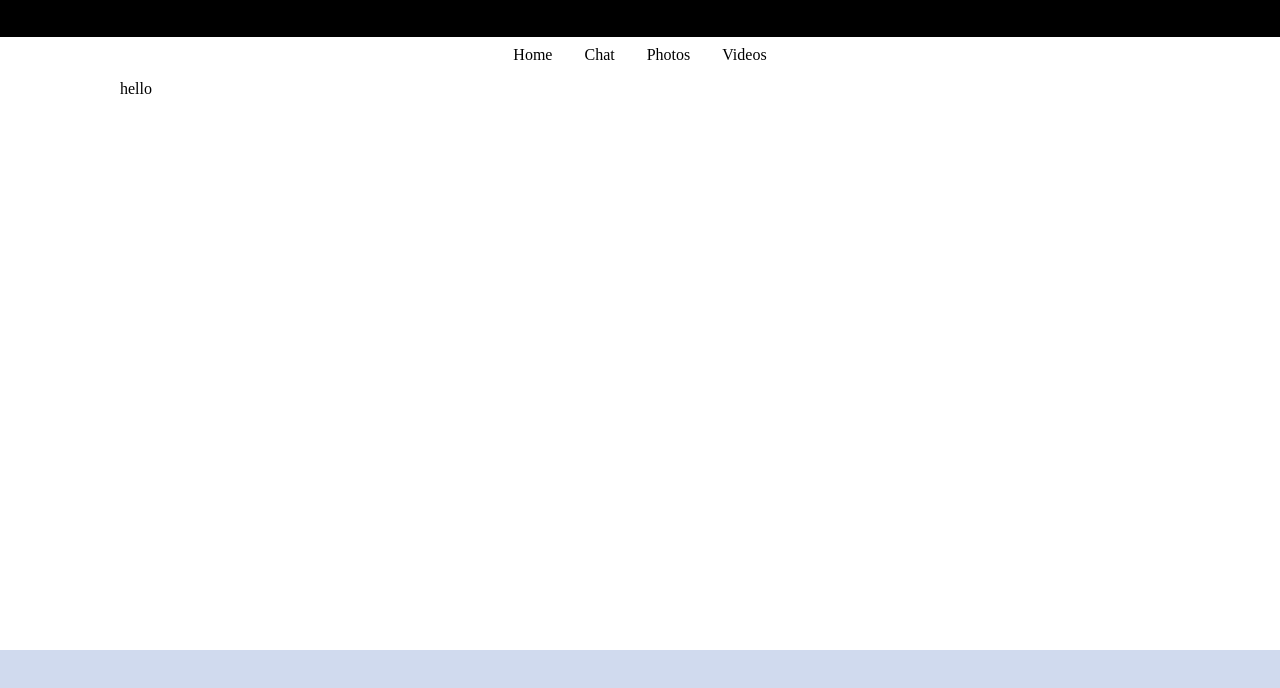
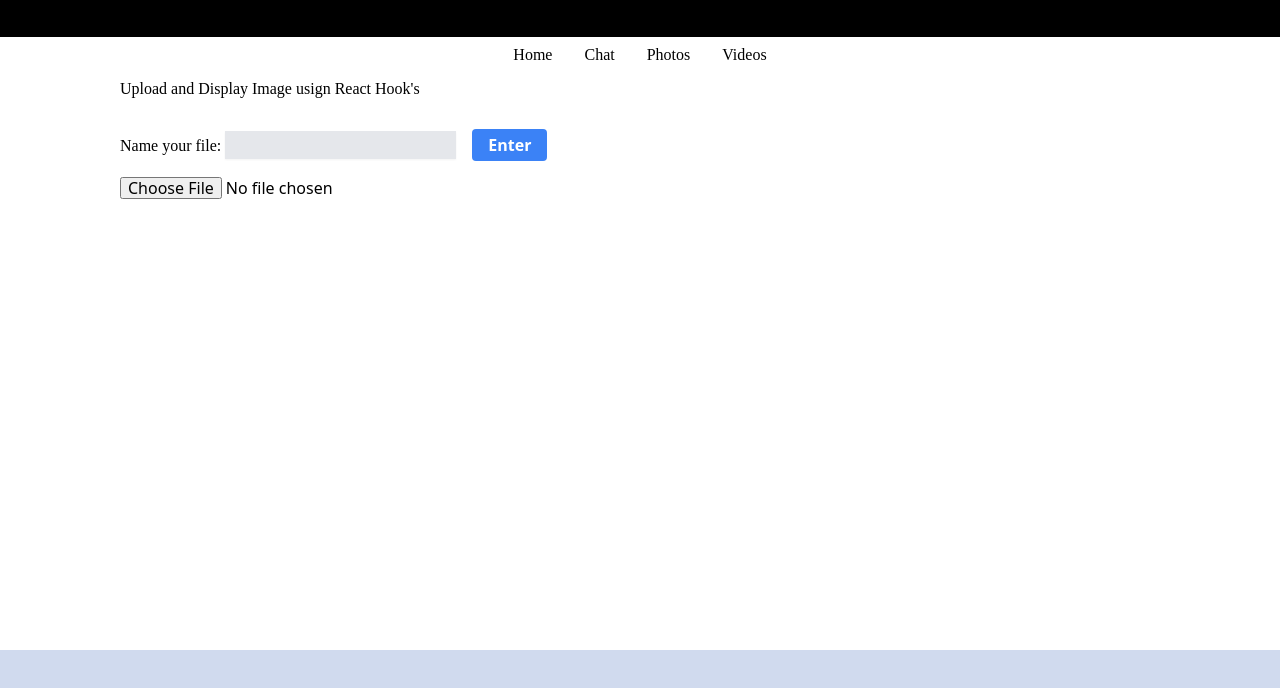
Before and after one commit to Enowiz777/community-app.v1, a React (Create React App) app: page /photos in a window 1280 px wide. Shown: the top 688 px of the page. Built offline with nearby package versions, Linux system fonts and the light colour scheme.

Commit message:
20230427

```diff
--- a/src/BE/firebase.js
+++ b/src/BE/firebase.js
@@ -5,6 +5,7 @@ import { initializeApp } from "firebase/app";
 
 // FireStore import = DB
 import { getFirestore, doc, setDoc, addDoc, collection } from "firebase/firestore";
+import { getStorage } from "firebase/storage";
 
 
 // Your web app's Firebase configuration
@@ -20,6 +21,10 @@ const firebaseConfig = {
 
 // Initialize Firebase
 export const app = initializeApp(firebaseConfig);
+
+// Initialize db and export
 export const db = getFirestore(app);
+// Initialize Cloud Storage and get a reference to the service
+export const storage = getStorage(app);
 export const fb_doc = doc;
 export const fb_setdoc = setDoc;
--- a/src/Components/photos.js
+++ b/src/Components/photos.js
@@ -1,8 +1,77 @@
 import React, { useState, useEffect } from "react";
 import {v4 as uuidv4} from 'uuid';
+import {storage } from "../BE/firebase";
+import { ref, uploadBytes } from "firebase/storage";
 
 const Photos = () => {
-    return <div>hello</div>
+    const [selectedImage, setSelectedImage] = useState(null);
+    const [filename, setFilename] = useState(null);
+
+    const storageRef = ref(storage, 'some-child');
+
+    const handleFilename = (event) => {
+        const {
+            target: {value}
+        } = event;
+        setFilename(value);
+        console.log(filename);
+    }
+    function handleEnter (e) {
+        setFilename("");
+    }
+
+    const handleUpload = () => {
+        setSelectedImage(null)
+        console.log(URL.createObjectURL(selectedImage));
+        console.log(selectedImage.name);
+        // uploadBytes(storageRef, selectedImage).then((snapshot) => {
+        //     console.log('Uploaded a blob or file!');
+        //   });
+    }
+    return(
+        <div>
+        <h1>Upload and Display Image usign React Hook's</h1>
+
+        {selectedImage && (
+          <div>
+            <img
+              alt="not found"
+              width={"250px"}
+              src={URL.createObjectURL(selectedImage)}
+            />
+            <br />
+            <button onClick={handleUpload}>Remove</button>
+          </div>
+        )}
+        <br />
+        <br />
+        <form>
+            <label>Name your file: </label>
+            <input
+                className="shadow-sm w-100 h-7 bg-gray-200 focus:bg-white"
+                type="text"
+                name="picName"
+                onChange={handleFilename}
+                value={filename}
+            />
+            <input className="btn btn-blue ml-4" type="button" value="Enter" onClick={handleEnter}/>
+            <br />
+            <br />
+            <input
+                type="file"
+                name="myImage"
+                onChange={(event) => {
+                    console.log(event.target.files[0]);
+                    setSelectedImage(event.target.files[0]);
+            }}
+            />
+        </form>
+
+
+
+
+      </div>
+    );
 }
 
 export default Photos;
--- a/src/index.css
+++ b/src/index.css
@@ -1,3 +1,18 @@
 @tailwind base;
 @tailwind components;
 @tailwind utilities;
+
+html * {
+    font-family: system-ui;
+  }
+
+/*button styles*/
+.btn {
+    @apply font-bold py-2 px-4 rounded;
+  }
+  .btn-blue {
+    @apply bg-blue-500 text-white;
+  }
+  .btn-blue:hover {
+    @apply bg-blue-700;
+  }
--- a/src/styles/GlobalStyle.js
+++ b/src/styles/GlobalStyle.js
@@ -46,6 +46,7 @@ table {
 	border-collapse: collapse;
 	border-spacing: 0;
 }
+
 `;
 
 export default GlobalStyle;
```
Also changed, not shown: 1 other file (tests, documents, lock files or other folders).
